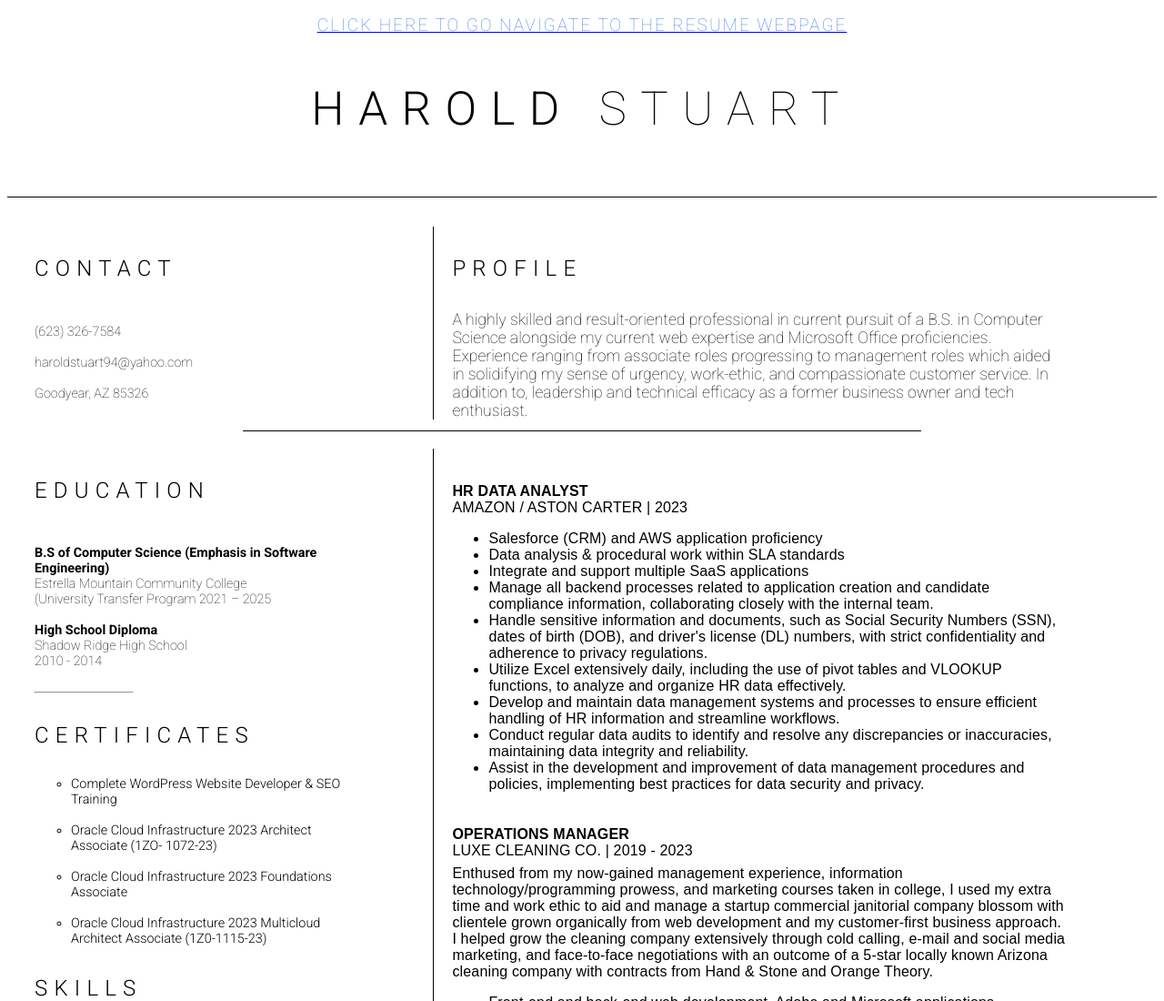
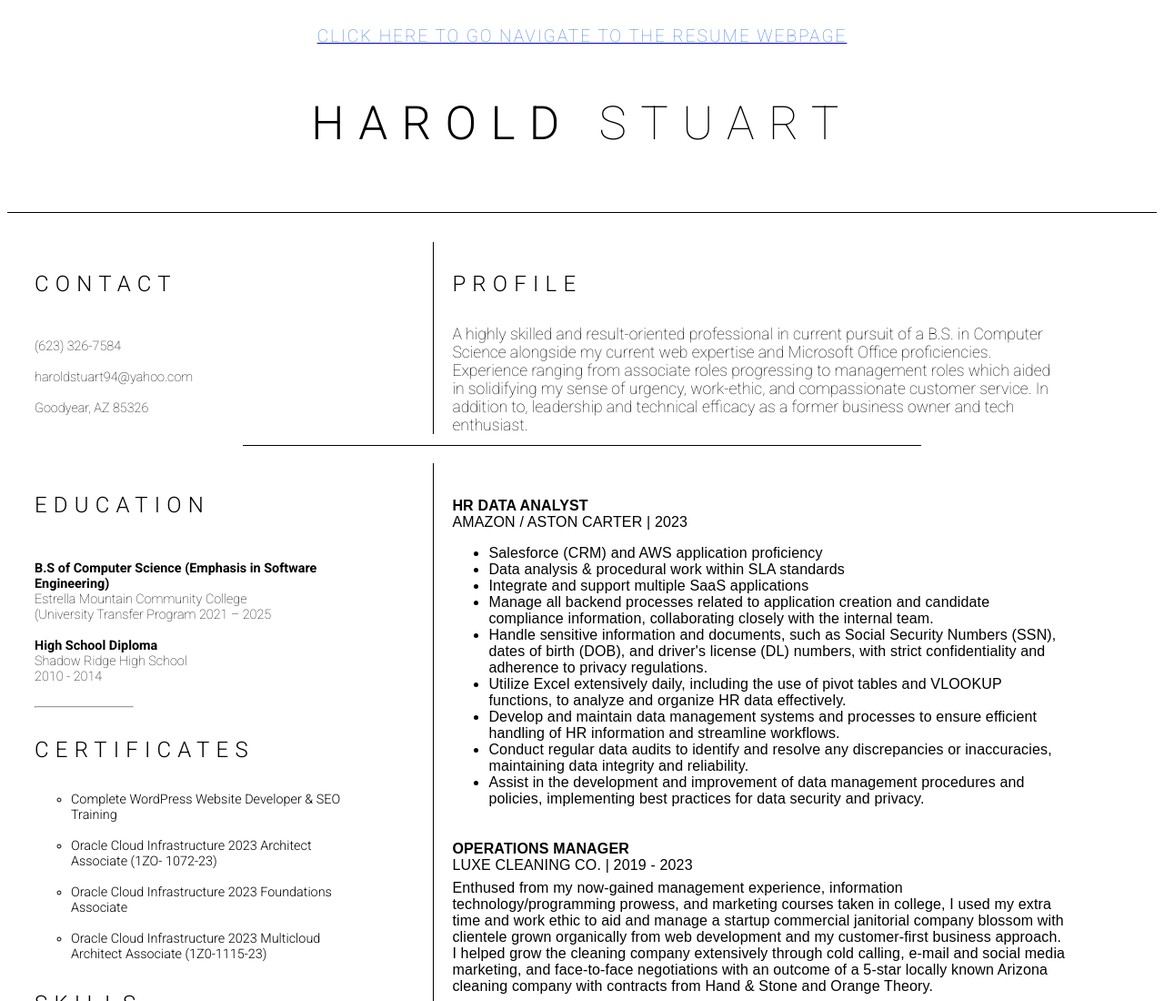
Before and after one commit to ht-stuart/digital_resume, a plain HTML site: page src/index.html in a window 1280 px wide. Shown: the top 1100 px of the page at 91% size. Drawn offline with Linux system fonts and the light colour scheme.

Commit message:
Final css update

```diff
--- a/src/style.css
+++ b/src/style.css
@@ -6,16 +6,12 @@
     gap: 2em;
     background-color: white;
 }
-.header-class {
-    background-color: white;
-}
 
 .resume-webpage-container {
-    background-color: white;
+    background-color: white
 }
 
 .resume-webpage-container h2{
-    background-color: white;
     color: #4980e6;
     transition:  all .5s ease;
     font-family: "Roboto", sans-serif;
@@ -24,6 +20,8 @@
     font-weight: 100;
     letter-spacing: .1em;
     text-align: center;
+    padding: 20px;
+    margin: 0;
 }
 
 .resume-webpage-container h2:hover{
```
